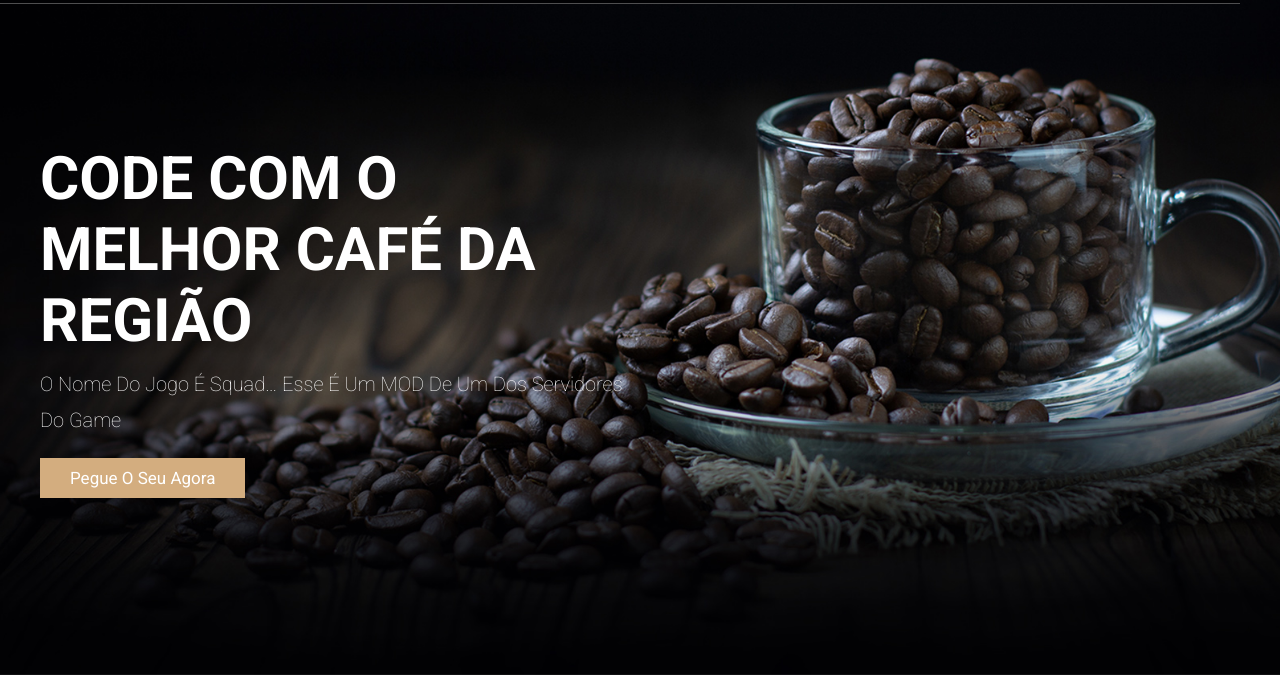
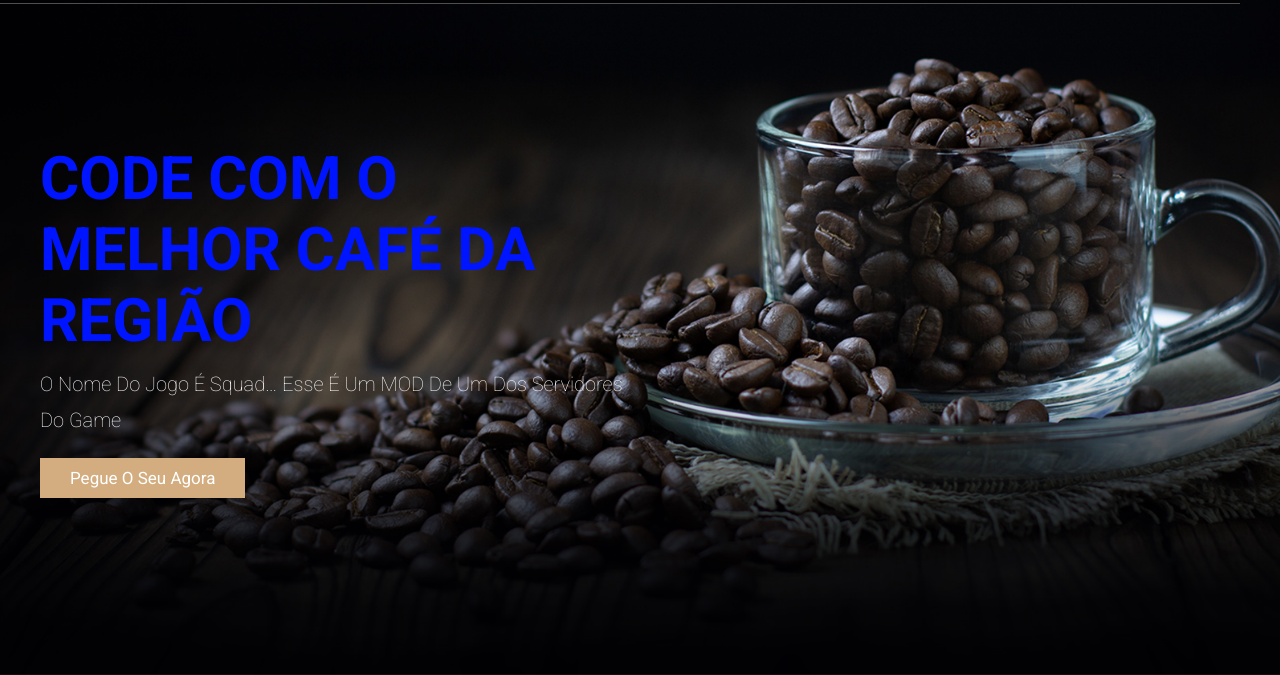
Before and after one commit to DevysonSilva/Dev-cafe, a plain HTML site: page index.html in a window 1280 px wide. Shown: the part 125-800 px from the top of the page. Drawn offline with Linux system fonts and the light colour scheme.

Commit message:
update style.css

```diff
--- a/styles/style.css
+++ b/styles/style.css
@@ -147,7 +147,7 @@ min-height: 100vh;
 
 .content h1{
 
-  color: #fff;
+  color: #0015FF;
   font-size: 6rem;
 
 }
```
